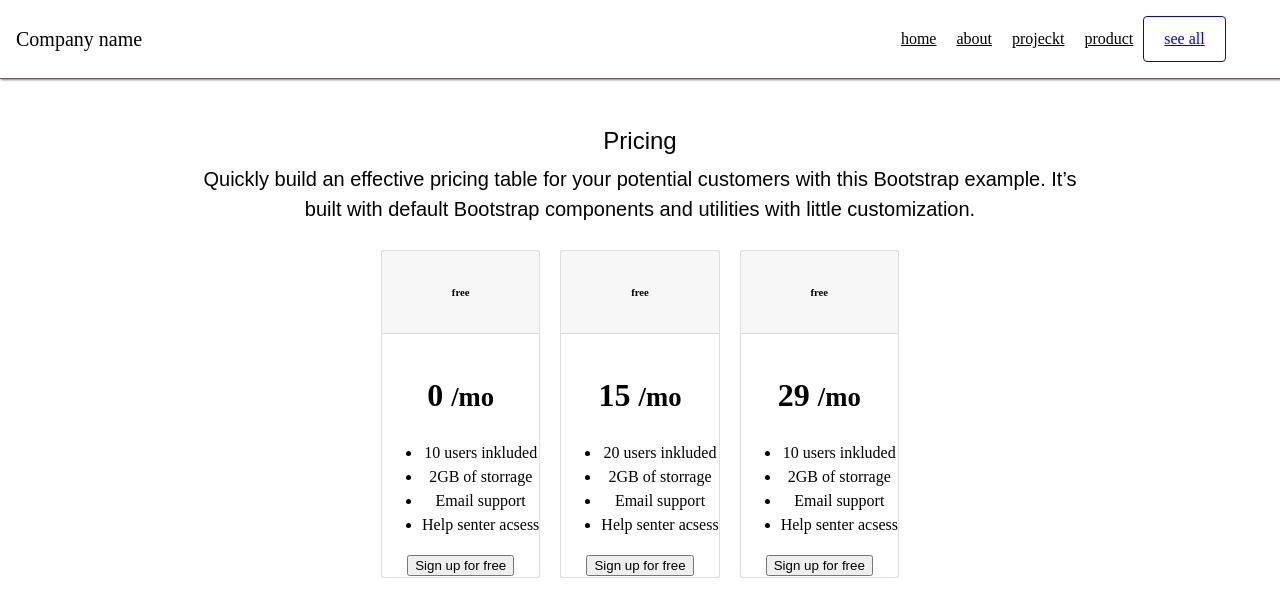
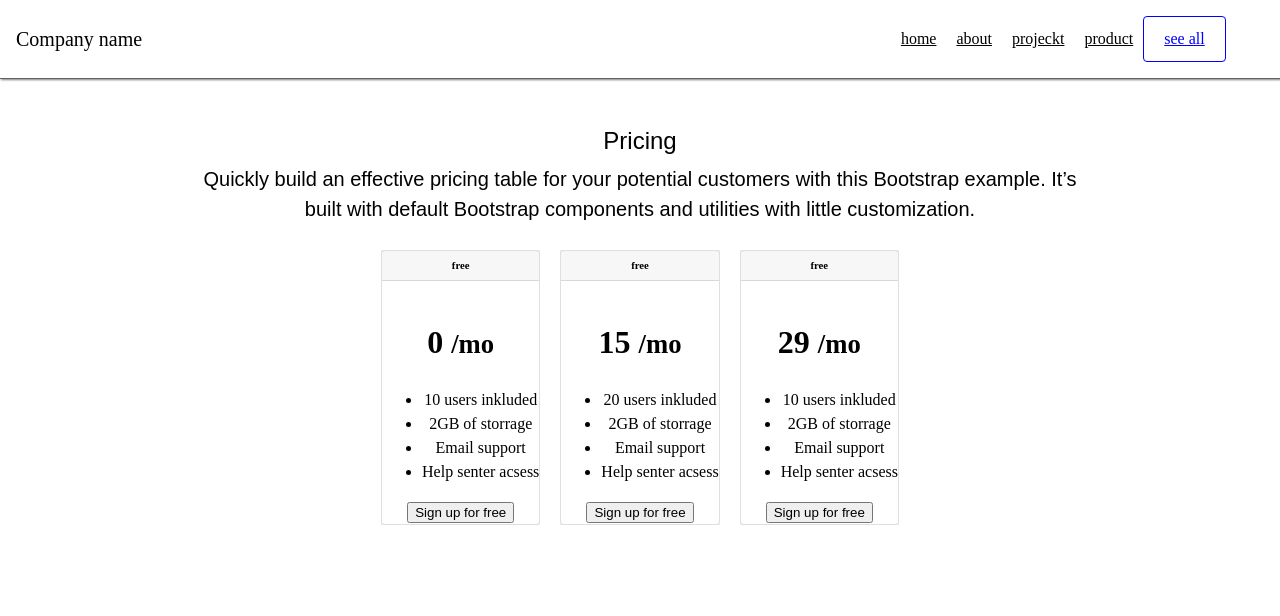
Before and after one commit to soltonbekov-aiymkyz/homework2independentwork, a plain HTML site: page index.html in a window 1280 px wide. Drawn offline with Linux system fonts and the light colour scheme.

Commit message:
aaesrtygfhdsf

```diff
--- a/styles.css
+++ b/styles.css
@@ -108,3 +108,11 @@ h2{
     background-color: rgba(0,0,0,.03);
     border-bottom: 1px solid rgba(0,0,0,.125);
 }
+
+h6{
+    display: block;
+    margin-top: 0;
+    margin-bottom: 0;
+
+    line-height: 1.2;
+    }
```
